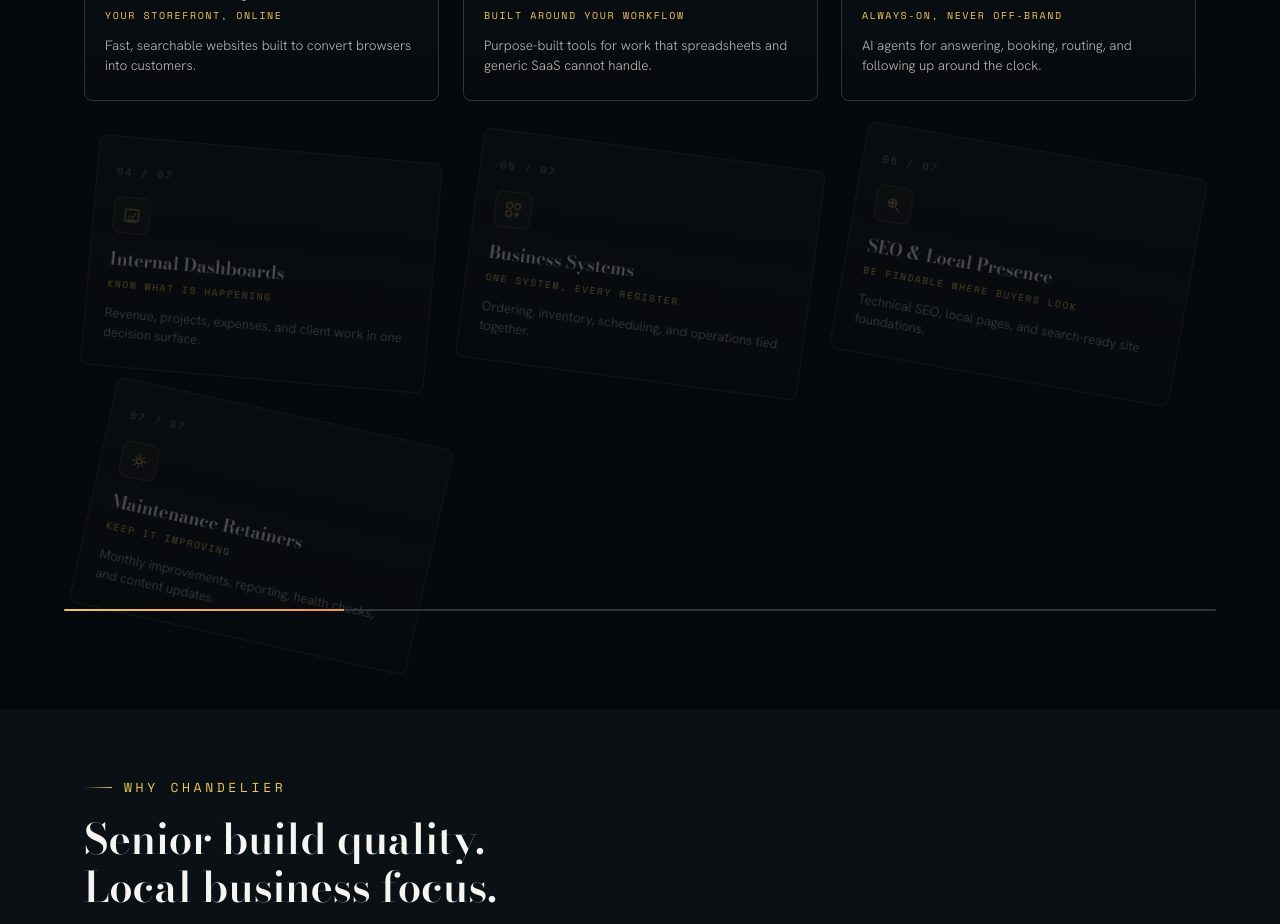
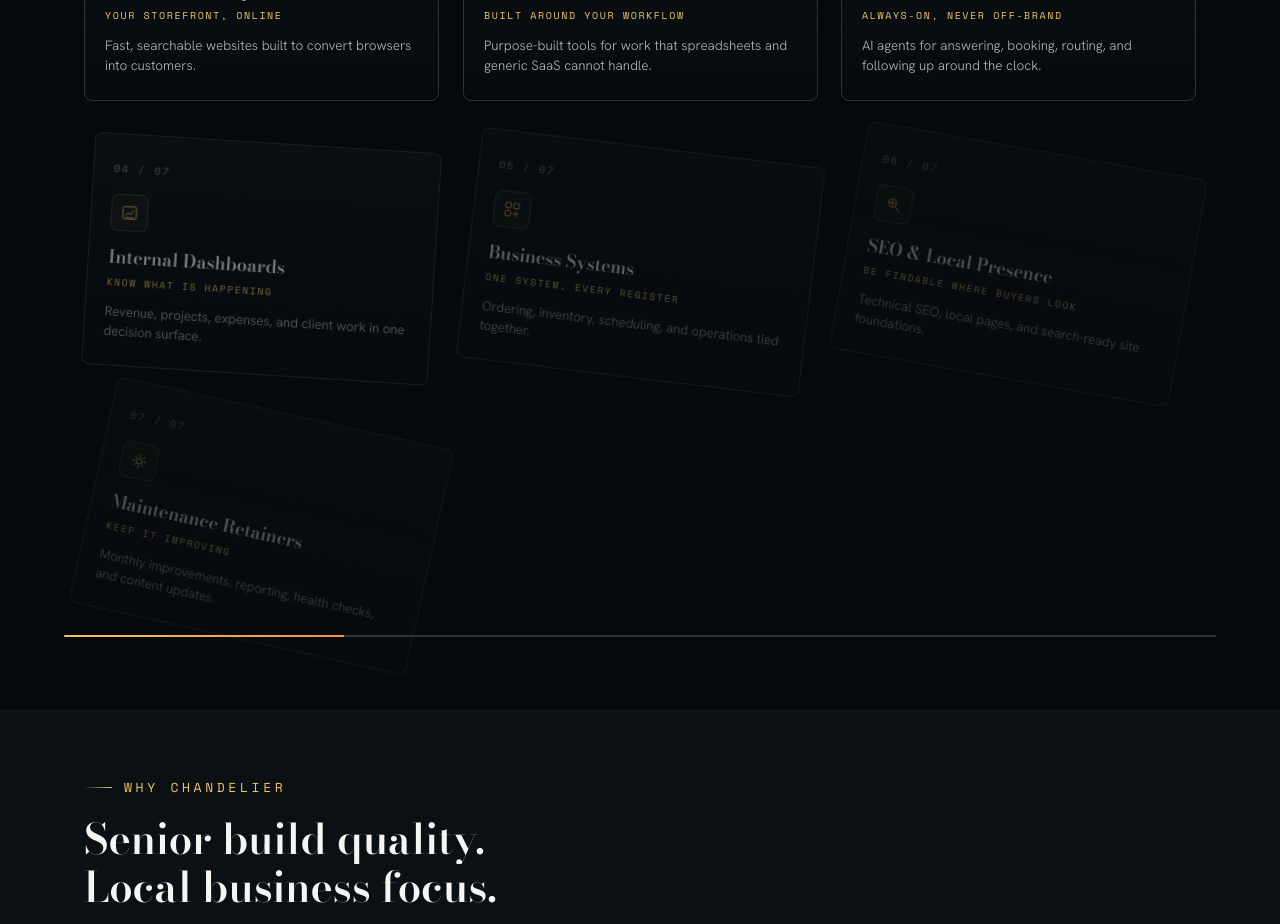
Before and after one commit to Chandelier-Consulting/chandelier, a Next.js app: page / in a window 1280 px wide. Shown: the part 1300-2224 px from the top of the page. Built offline with nearby package versions, Linux system fonts and the light colour scheme.

Commit message:
fix: progress bar lower, cards highlight sooner on section enter

```diff
--- a/app/globals.css
+++ b/app/globals.css
@@ -793,7 +793,7 @@
 .scene-progress {
   position: absolute;
   right: var(--gutter);
-  bottom: 38px;
+  bottom: 12px;
   left: var(--gutter);
   z-index: 3;
   display: none;
--- a/app/page.tsx
+++ b/app/page.tsx
@@ -588,9 +588,9 @@
   // Row-based stagger: cards in the same row light up together as you scroll
   const row = Math.floor(index / 3);
   const col = index % 3;
-  const start = row * 0.30 + col * 0.03;
-  const end = start + 0.18;
-  const opacity = useTransform(progress, [start, end], [0.30, 1]);
+  const start = row * 0.28 + col * 0.03 - 0.08;
+  const end = start + 0.16;
+  const opacity = useTransform(progress, [Math.max(0, start), end], [0.30, 1]);
   const y = useTransform(progress, [start, end], [20, 0]);
   const rotate = useTransform(progress, [start, end], [(index - 1) * 2.5, 0]);
   const scale = useTransform(progress, [start, end], [0.97, 1]);
```
